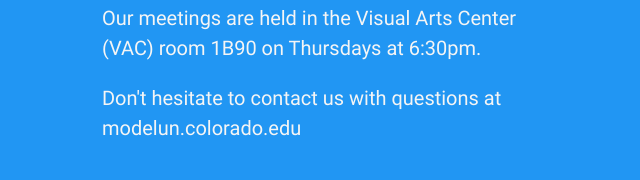
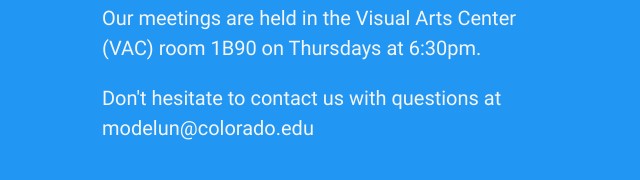
Before and after one commit to minhchaulai/scroova.github.io, a website: page aboutus/index.html in a window 1280 px wide. Shown: the part 3223-3403 px from the top of the page, 90-730 px from the left. Drawn offline with nearby package versions, Linux system fonts and the light colour scheme; files whose address does not match are found by name.

Commit message:
bruh
missing@

```diff
--- a/aboutus/index.html
+++ b/aboutus/index.html
@@ -156,7 +156,7 @@
         <div class="col l6 s12">
           <h5 class="white-text">Meeting Info</h5>
           <p class="grey-text text-lighten-4">Our meetings are held in the Visual Arts Center (VAC) room 1B90 on Thursdays at 6:30pm.</p>
-            <p class="grey-text text-lighten-4"> Don't hesitate to contact us with questions at modelun.colorado.edu</p>
+            <p class="grey-text text-lighten-4"> Don't hesitate to contact us with questions at modelun@colorado.edu</p>
         </div>
         <div class="col l2 s3 m4 right">
           <h5 class="white-text">Links</h5>
```
